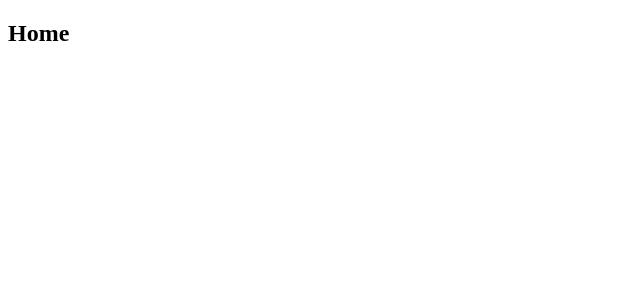
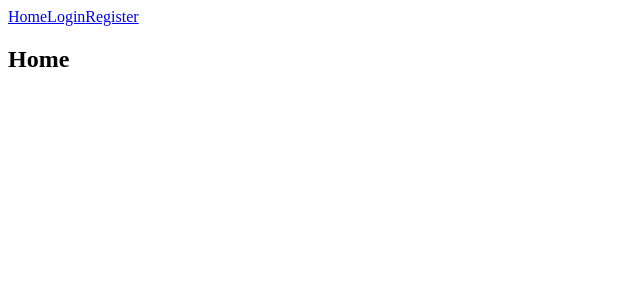
Before and after one commit to anassk01/local-services-booking, a React (Vite) app in the folder client/: page / in a window 1280 px wide. Shown: the top 300 px of the page, without its empty margins (0-640 px from the left). Built offline with nearby package versions, Linux system fonts and the light colour scheme.

Commit message:
Add navigation links

```diff
--- a/client/src/App.jsx
+++ b/client/src/App.jsx
@@ -2,9 +2,11 @@ import { Routes, Route } from "react-router-dom";
 import Home from "./pages/Home";
 import Login from "./pages/Login";
 import Register from "./pages/Register";
+import Navbar from "./components/Navbar";
 function App() {
   return (
     <>
+      <Navbar />
       <Routes>
         <Route path="/" element={<Home />} />
         <Route path="/login" element={<Login />} />
--- /dev/null
+++ b/client/src/components/Navbar.jsx
@@ -0,0 +1,12 @@
+import { Link } from "react-router-dom";
+function Navbar() {
+  return (
+    <nav>
+      <Link to="/">Home</Link>
+      <Link to="/login">Login</Link>
+      <Link to="/register">Register</Link>
+    </nav>
+  );
+}
+
+export default Navbar;
```
